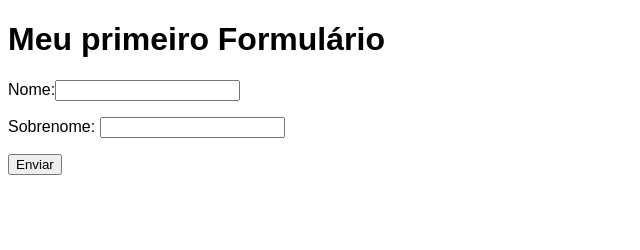
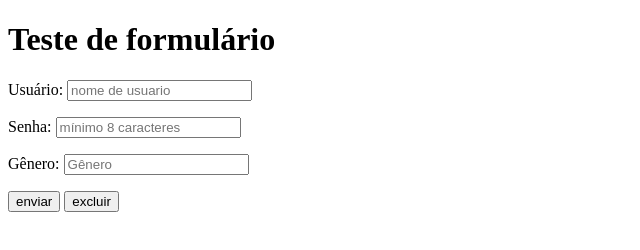
Before and after one commit to LS22GIT/HTML-CSS, a plain HTML site: page MÓDULO4/ex02/form02.html in a window 1280 px wide. Shown: the whole page, without its empty margins (0-640 px from the left). Drawn offline with Linux system fonts and the light colour scheme.

Commit message:
exercicio 2 do formulário

```diff
--- a/MÓDULO4/ex02/form02.html
+++ b/MÓDULO4/ex02/form02.html
@@ -3,21 +3,29 @@
 <head>
     <meta charset="UTF-8">
     <meta name="viewport" content="width=device-width, initial-scale=1.0">
-    <title>Formulário</title>
-    <style>
-        body{
-            font-family: Arial, Helvetica, sans-serif;
-        }
-    </style>
+    <title>Document</title>
 </head>
 <body>
-    <h1>Meu primeiro Formulário</h1>
-    <form action="cadastro.php" autocomplete="off">
-        <p>Nome:<input type="text" name="nome" id="nome"></p>
-        <p>Sobrenome: <input type="text" name="Sobrenome" id="Sobrenome"></p>
-        <input type="submit" value="Enviar">
+    <H1>Teste de formulário</H1>
+    <form action="cadastro.php" method="post" autocomplete="on">
+        <p>
+            <label for="iusu">Usuário:</label>
+            <input type="text" name="usu" id="iusu" required max="10" placeholder="nome de usuario" autocomplete="name">
+        </p>
 
+        <p>
+            <label for="isen">Senha:</label>
+            <input type="password" name="sen" id="isen" required minlength="5" placeholder="mínimo 8 caracteres" autocomplete="new-password">
+        </p>
+        <p>
+            <label for="igen">Gênero: </label>
+            <input type="text" name="gen" id="igen" autocomplete="sex" placeholder="Gênero">
+        </p>
+        <p>
+        <input type="submit" value="enviar">
+        <input type="reset" value="excluir">
+        </p>
+    </form>
 
-    </form>
 </body>
 </html>
```
Also changed, not shown: MÓDULO4/ex02/form01.html (added, +24 -0 lines), 1 other file.
